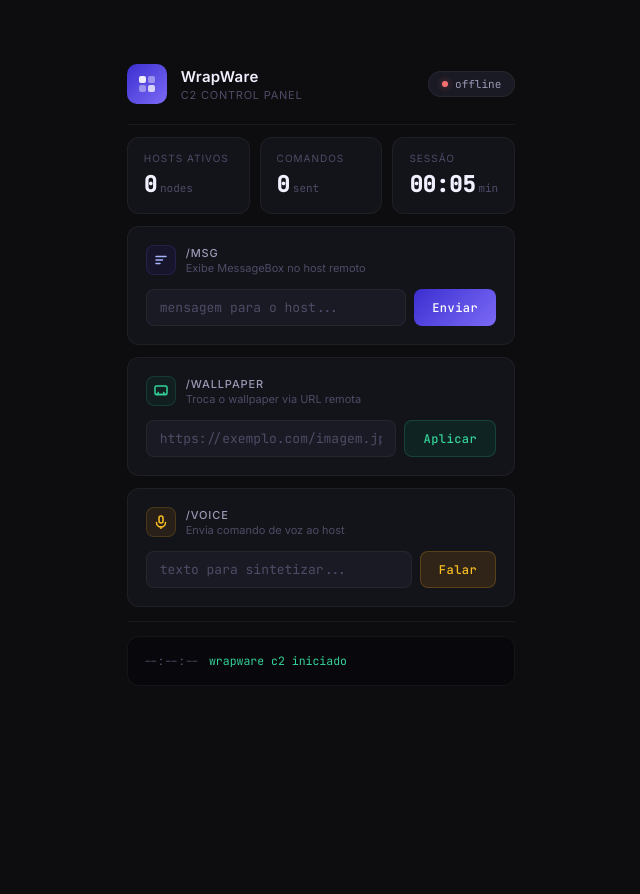
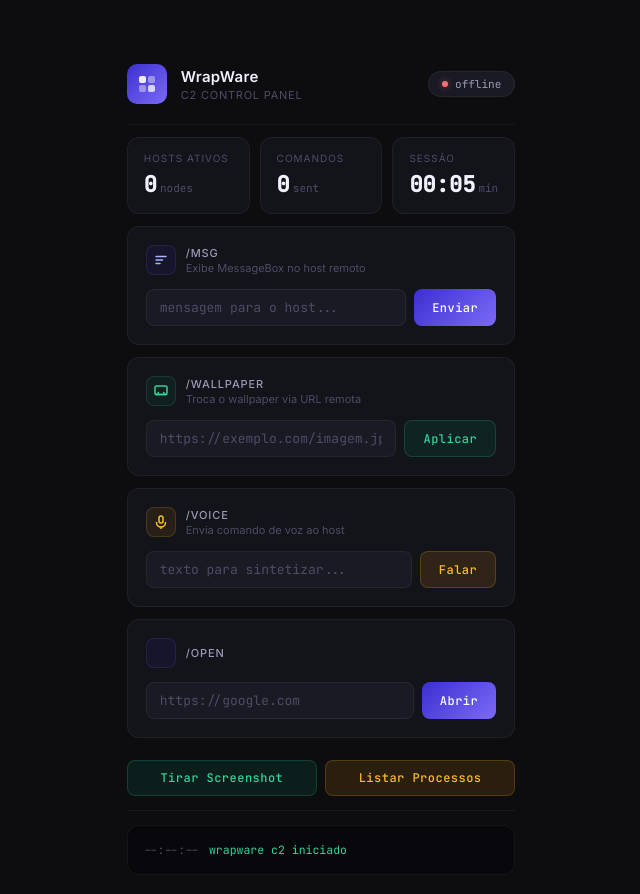
Before and after one commit to 10yearsahead/wrapware-server, a website: page index.html in a window 1280 px wide. Shown: the whole page, without its empty margins (319-959 px from the left). Drawn offline with nearby package versions, Linux system fonts and the light colour scheme; no server answers.

Commit message:
Update index.html

```diff
--- a/index.html
+++ b/index.html
@@ -281,6 +281,22 @@
     </div>
   </div>
 
+  <div class="card">
+  <div class="card-hdr">
+    <div class="c-icon purple"><svg>...</svg></div>
+    <div><div class="card-title">/open</div></div>
+  </div>
+  <div class="row">
+    <input class="inp" id="openInput" placeholder="https://google.com">
+    <button class="btn purple" onclick="dispatch('/open','openInput')">Abrir</button>
+  </div>
+</div>
+
+<div class="row" style="margin-top: 10px;">
+  <button class="btn green" style="flex:1" onclick="socket.emit('send-command', '/screenshot')">Tirar Screenshot</button>
+  <button class="btn amber" style="flex:1" onclick="socket.emit('send-command', '/list')">Listar Processos</button>
+</div>
+
   <hr class="divider">
 
   <!-- Terminal -->
```
